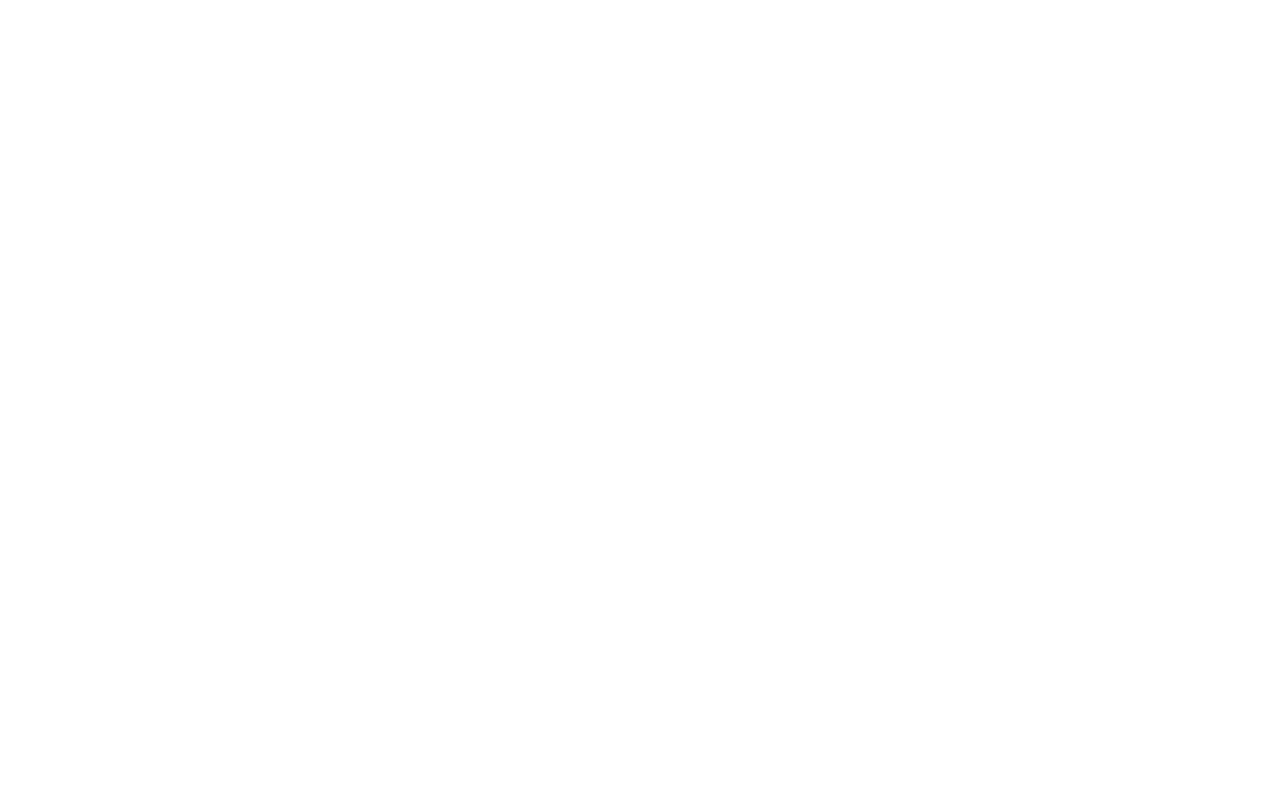
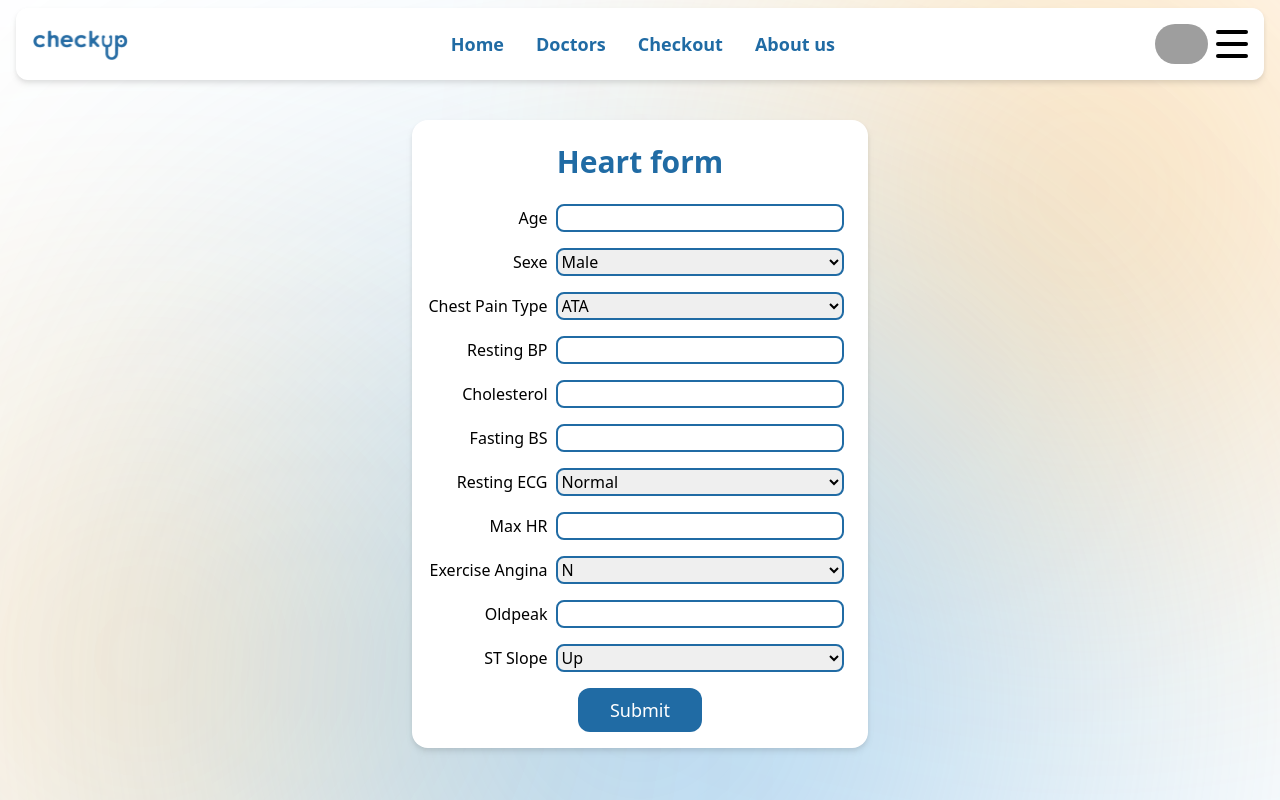
Before and after one commit to rx0f/team-x-frontend, a React (Create React App) app: page /heartform in a window 1280 px wide. Before the commit this address had no page. Built offline with nearby package versions, Linux system fonts and the light colour scheme; grey boxes are pictures that could not be loaded.

Commit message:
heart form

```diff
--- a/src/App.js
+++ b/src/App.js
@@ -2,6 +2,7 @@
 import { BrowserRouter, Routes, Route } from "react-router-dom";
 import Layout from "./components/shared/layout";
 import Checkout from "./pages/checkout";
+import HeartForm from "./pages/heartform";
 import Home from "./pages/home";
 import Login from "./pages/login";
 import SignupPatient from "./pages/signupPatient";
@@ -15,7 +16,7 @@
           <Route path="/checkout" element={<Checkout />} />
           <Route path="/login" element={<Login/>}/>
           <Route path="/signup-patient" element={<SignupPatient/>}/>
-          <Route path="/signup-patient" element={<SignupPatient/>}/>
+          <Route path="/heartform" element={<HeartForm/>}/>
         </Route>
       </Routes>
     </BrowserRouter>
--- a/src/pages/checkout/index.jsx
+++ b/src/pages/checkout/index.jsx
@@ -1,6 +1,7 @@
 import React from "react";
 import Button from "../../components/checkoutPage/Button"
 import AlertDialog from "../../components/shared/pop-up";
+import { Link } from "react-router-dom";
 
 export default function Checkout() {
   const tests = [
@@ -9,7 +10,7 @@
       img: "/assets/checkout/1.svg",
       title: "Blood Pressure",
       details: "Test your blood pressure",
-      button: <Button content="Upload file" icon="/assets/checkout/4.svg" />
+      button: <Link to="/heartform"><Button content="Upload file" icon="/assets/checkout/4.svg" /></Link>
     },
     {
       id: 2,
--- /dev/null
+++ b/src/pages/heartform/index.jsx
@@ -0,0 +1,77 @@
+import React from 'react'
+
+export default function HeartForm(){
+    return (
+        <div className="flex justify-center">
+            <div className="bg-white rounded-2xl drop-shadow-md p-4 flex flex-col items-end gap-y-4 my-8">
+                <h2 className="text-3xl text-dark-blue-one my-2 mx-auto font-semibold">Heart form</h2>
+                <div>
+                    <label>Age</label>
+                    <input className="mx-2 outline-none border-2 border-dark-blue-one rounded-lg w-36 lg:w-72" type="number" />
+                </div>
+                <div>
+                    <label>Sexe</label>
+                    <select className="mx-2 outline-none border-2 border-dark-blue-one rounded-lg w-36 lg:w-72" name="sex">
+                        <option value="M">Male</option>
+                        <option value="F">Female</option>
+                    </select>
+                </div>
+                <div>
+                    <label>Chest Pain Type</label>
+                    <select name="ChestPainType" className="mx-2 outline-none border-2 border-dark-blue-one rounded-lg w-36 lg:w-72">
+                        <option value="ATA">ATA</option>
+                        <option value="ASY">ASY</option>
+                        <option value="NAP">NAP</option>
+                        <option value="TA">TA</option>
+                    </select>
+                </div>
+                <div>
+                    <label>Resting BP</label>
+                    <input type="number" className="mx-2 outline-none border-2 border-dark-blue-one rounded-lg w-36 lg:w-72"/>
+                </div>
+                <div>
+                    <label>Cholesterol</label>
+                    <input type="number" className="mx-2 outline-none border-2 border-dark-blue-one rounded-lg w-36 lg:w-72"/>
+                </div>
+                <div>
+                    <label>Fasting BS</label>
+                    <input type="number"  className="mx-2 outline-none border-2 border-dark-blue-one rounded-lg w-36 lg:w-72"/>
+                </div>
+                <div>
+                    <label>Resting ECG</label>
+                    <select name="RestingECG" className="mx-2 outline-none border-2 border-dark-blue-one rounded-lg w-36 lg:w-72">
+                        <option value="Normal">Normal</option>
+                        <option value="LVH">LVH</option>
+                        <option value="ST">ST</option>
+                    </select>
+                </div>
+                <div>
+                    <label>Max HR</label>
+                    <input type="number"  className="mx-2 outline-none border-2 border-dark-blue-one rounded-lg w-36 lg:w-72"/>
+                </div>
+                <div>
+                    <label>Exercise Angina</label>
+                    <select name="ExerciseAngina" className="mx-2 outline-none border-2 border-dark-blue-one rounded-lg w-36 lg:w-72">
+                        <option value="N">N</option>
+                        <option value="Y">Y</option>
+                    </select>
+                </div>
+                <div>
+                    <label>Oldpeak</label>
+                    <input type="number" className="mx-2 outline-none border-2 border-dark-blue-one rounded-lg w-36 lg:w-72"/>
+                </div>
+                <div>
+                    <label htmlFor="">ST Slope</label>
+                    <select name="ST_Slope" className="mx-2 outline-none border-2 border-dark-blue-one rounded-lg w-36 lg:w-72">
+                        <option value="Up">Up</option>
+                        <option value="Flat">Flat</option>
+                        <option value="Down">Down</option>
+                    </select>
+                </div>
+                <button className="px-8 py-2 bg-dark-blue-one mx-auto rounded-xl text-white text-lg">
+                    Submit
+                </button>
+            </div>
+        </div>
+    )
+}
```
Also changed, not shown: 1 other file (tests, documents, lock files or other folders).
